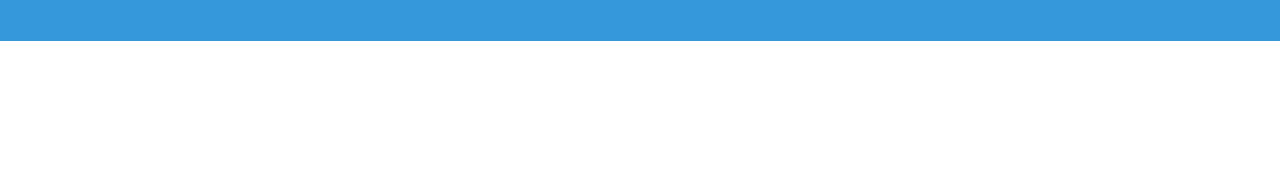
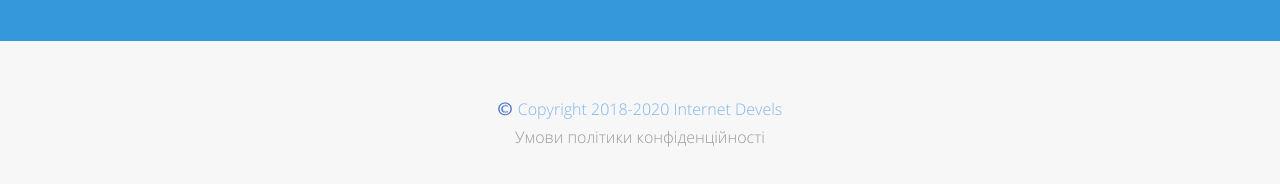
Before and after one commit to YaroslavRom/Fourth_Project, a plain HTML site: page index.html in a window 1280 px wide. Shown: the part 4302-4486 px from the top of the page. Before the commit the page ends 4343 px from the top, so only its background shows below. Drawn offline with Linux system fonts and the light colour scheme.

Commit message:
layer one done (need to fixi bottons)

```diff
--- a/index.html
+++ b/index.html
@@ -1,16 +1,5 @@
 <!DOCTYPE html>
 <html lang="en">
-<head>
-    <meta charset="UTF-8">
-    <title>Fourth_Project</title>
-    <link rel="stylesheet" type="text/css" href="css/style.css">
-    <meta name="viewport" content="width=device-width, initial-scale=1, user-scalable=0">
-
-    <script src="js/jquery-3.6.0.js"></script>
-    <script src="js/sliders.js"></script>
-    <script src="js/slick.min.js"></script>
-    <script src="js/burger_menu.js"></script>
-</head>
 <body>
 <!-- QQ Body Start-->
 <div class="wrapper">
@@ -378,10 +367,32 @@
             </div>
         </div>
     </div>
+    <footer>
+        <div class="footer-box">
+            <div class="copyright-box">
+            <img class="footer-copyright-mark" src="img/copyright-mark2.png" alt="copyright-mark">
+                <ul><li class="copyright-notice">Copyright 2018-2020 Internet Devels</li></ul>
+            </div>
+             <ul><li class="rules-n-privacy-link">Умови політики конфіденційності</li></ul>
+
+        </div>
+    </footer>
     <!-- qq Content End -->
 </div>
 
 
+
 <!-- QQ Body End-->
 </body>
+<head>
+    <meta charset="UTF-8">
+    <title>Fourth_Project</title>
+    <link rel="stylesheet" type="text/css" href="css/style.css">
+    <meta name="viewport" content="width=device-width, initial-scale=1, user-scalable=0">
+
+    <script src="js/jquery-3.6.0.js"></script>
+    <script src="js/sliders.js"></script>
+    <script src="js/slick.min.js"></script>
+    <script src="js/burger_menu.js"></script>
+</head>
 </html>
--- a/scss/style.scss
+++ b/scss/style.scss
@@ -853,3 +853,31 @@ iframe{
   flex-direction: column;
   text-align: center;
 }
+footer{
+  background-color: #f7f7f7;
+}
+.footer-copyright-mark{
+  width: 14px;
+  height: 14px;
+  margin: 7px 6px 0 0;
+}
+.copyright-notice{
+  color: #7eb4e9;
+}
+.rules-n-privacy-link{
+  color: #9a9c99;
+  margin: 0 0 55px 0;
+}
+.footer-box{
+  display: flex;
+  flex-direction: column;
+  align-items: center;
+  line-height: 28px;
+  font-family: "OpenSans";
+  font-weight: 300;
+}
+.copyright-box{
+  display: flex;
+  flex-direction: row;
+  margin:54px 0 0 0;
+}
```
Also changed, not shown: css/style.css, img/copyright-mark.png (added), img/copyright-mark2.png (added), 1 other file. Lines whose indentation alone changed are shown as unchanged.
